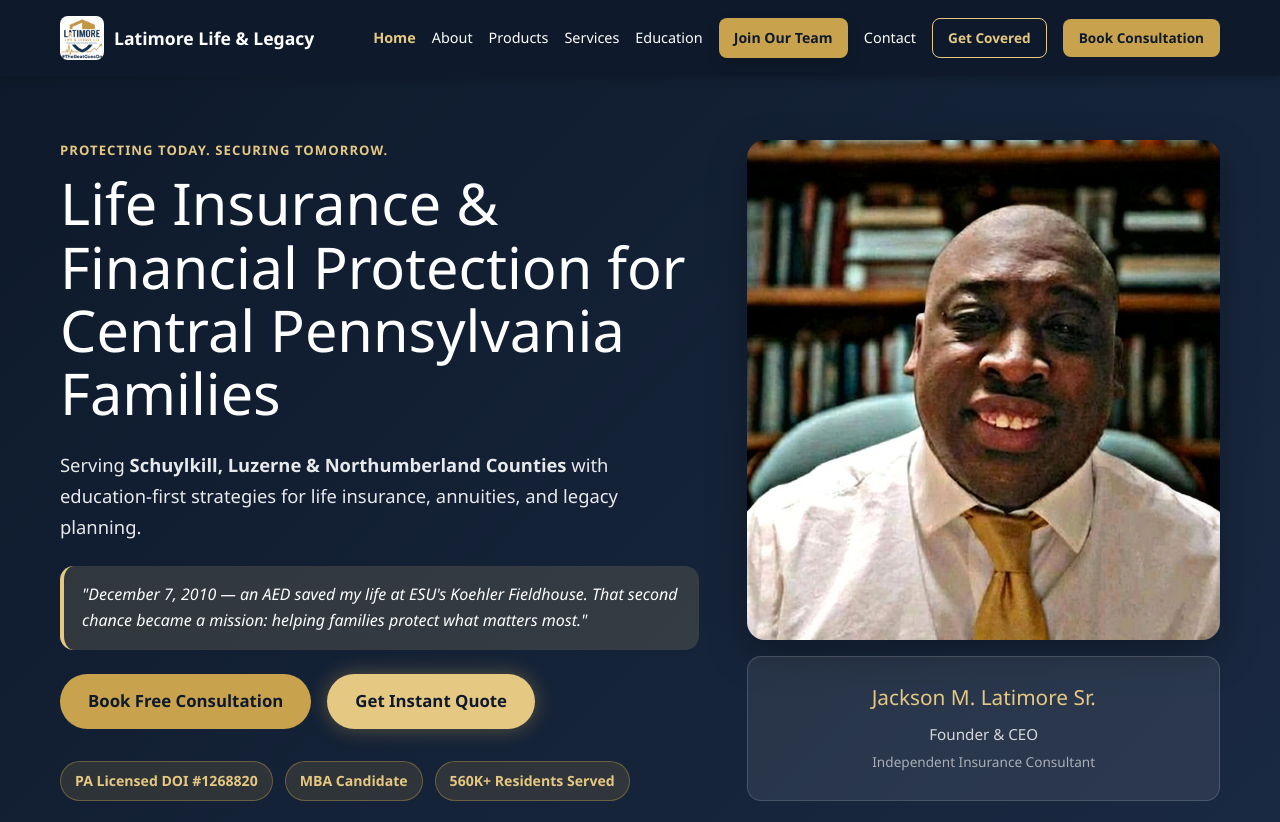
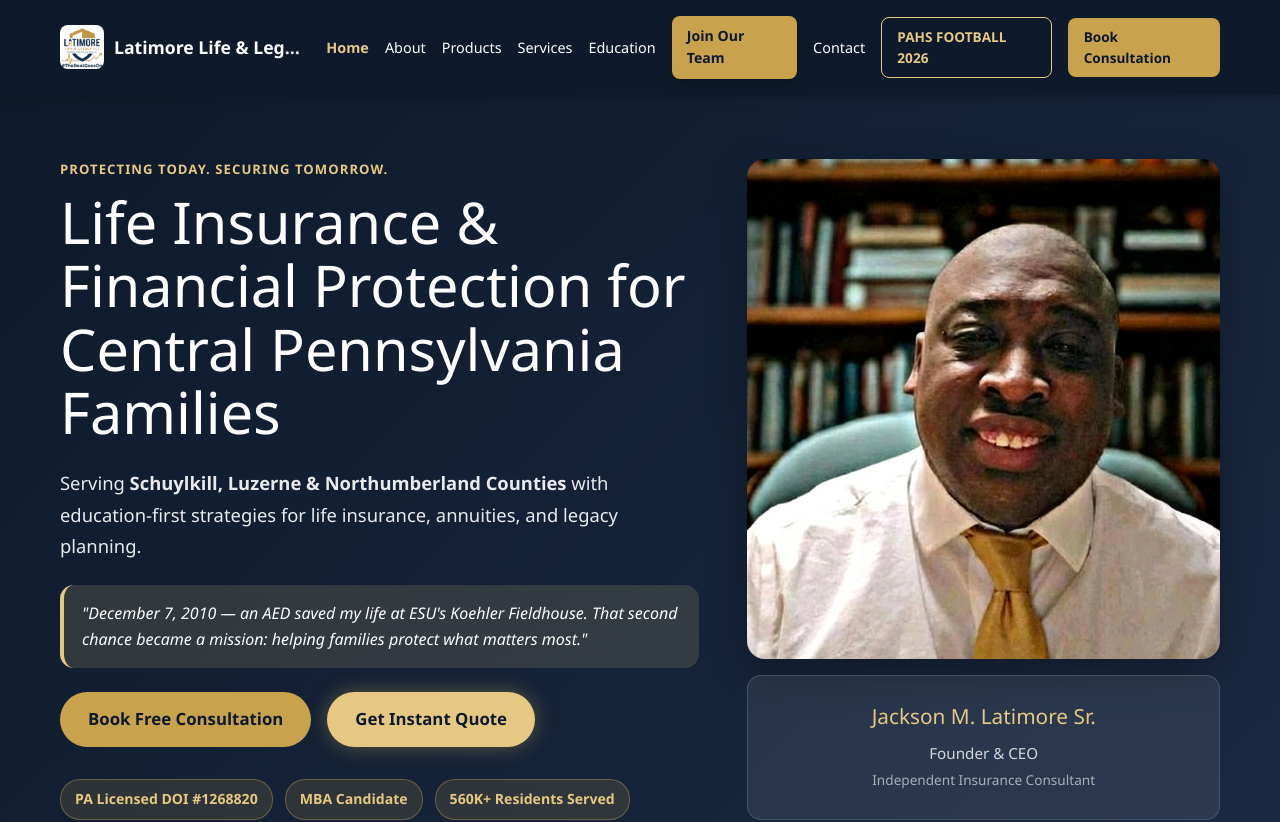
Before and after one commit to latimorelifelegacy25/latimore-hub-main, a Next.js app: page / in a window 1280 px wide. Shown: the top 822 px of the page. Built offline with nearby package versions, Linux system fonts and the light colour scheme; no server answers; the database is empty.

Commit message:
Rename Get Covered button to PAHS FOOTBALL 2026

```diff
--- a/app/_components/mobile-nav.tsx
+++ b/app/_components/mobile-nav.tsx
@@ -96,7 +96,7 @@
               textAlign: 'center',
             }}
           >
-            Get Covered
+            PAHS FOOTBALL 2026
           </a>
 
           <a
--- a/app/_components/site-shell.tsx
+++ b/app/_components/site-shell.tsx
@@ -124,7 +124,7 @@
               fontSize: '0.85rem',
             }}
           >
-            Get Covered
+            PAHS FOOTBALL 2026
           </a>
           <a
             href={BRAND.bookingUrl}
```
